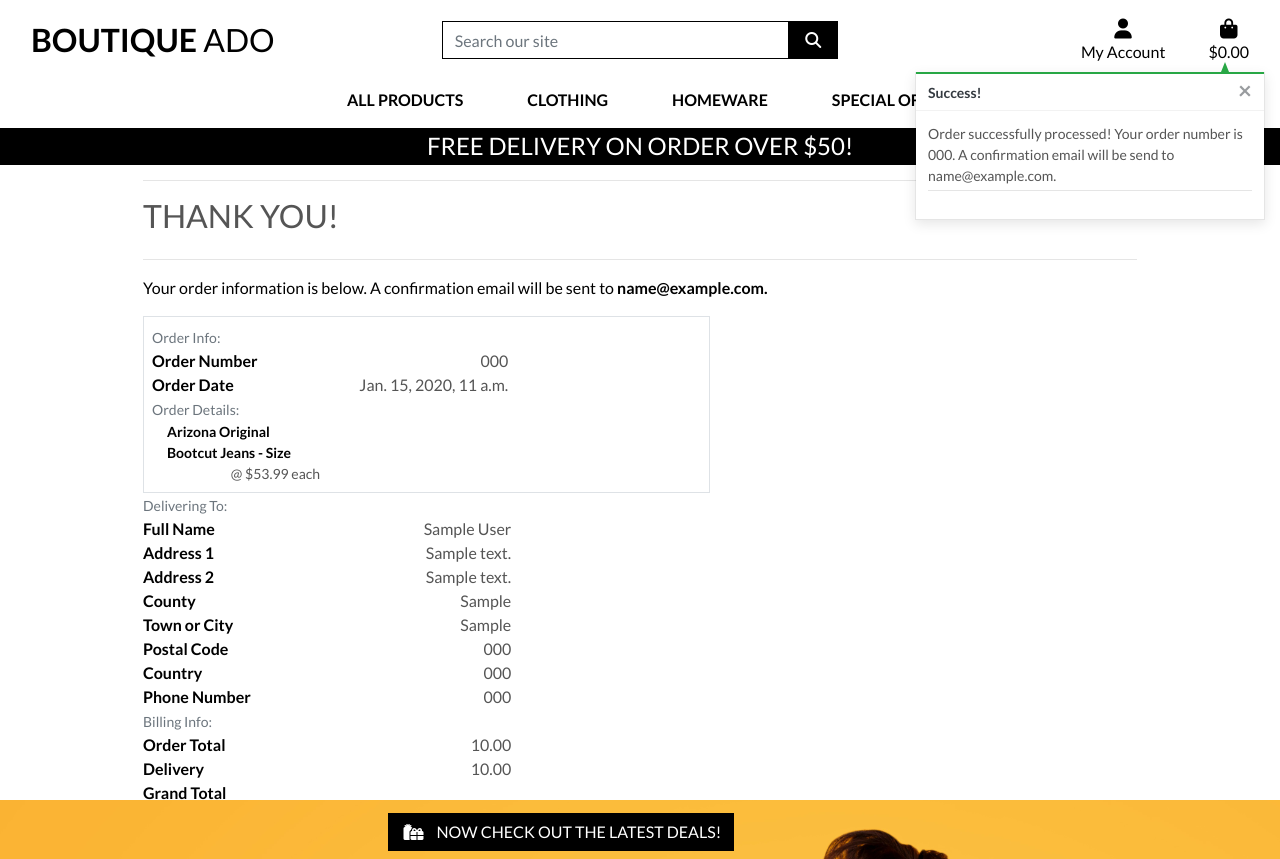
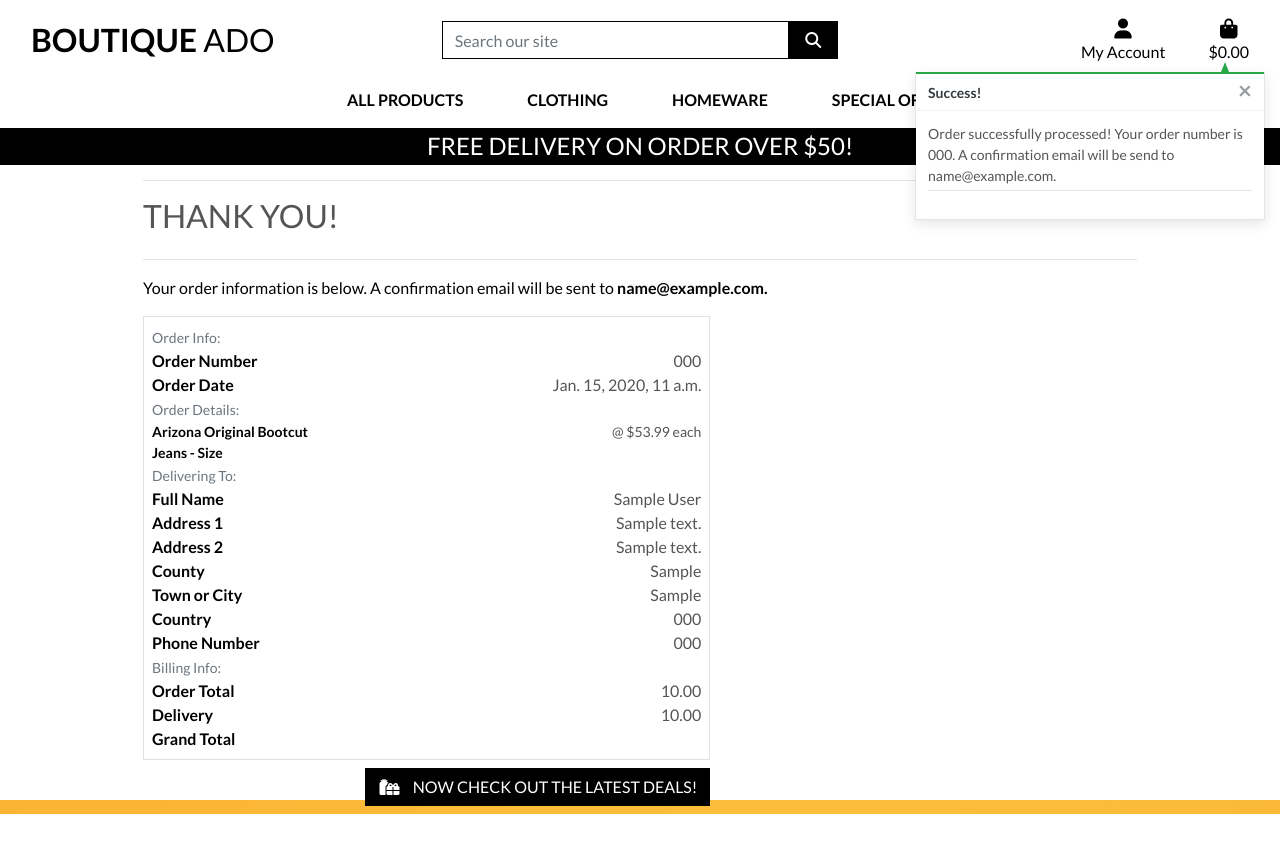
Before and after one commit to Mienjung97/boutique_ado, a Django app: page /checkout/checkout_success/000 in a window 1280 px wide. After the commit the page ends 814 px from the top, so only its background shows below. Run offline with Django 3.2, Linux system fonts and the light colour scheme; data comes from the database, SQL or seed files in the repository; tables that the repository leaves empty hold one stand-in row (values such as "Sample post"); some libraries are stand-ins or nearby versions.

Commit message:
added order summary to checkout success page

```diff
--- a/checkout/templates/checkout/checkout_success.html
+++ b/checkout/templates/checkout/checkout_success.html
@@ -39,7 +39,7 @@
                     <div class="col-12 col-md-4">
                         <p class="mb-0 text-black font-weight-bold">Order Number</p>
                     </div>
-                    <div class="col-12 col-md-4 text-md-right">
+                    <div class="col-12 col-md-8 text-md-right">
                         <p class="mb-0">{{ order.order_number }}</p>
                     </div>
                 </div>
@@ -47,7 +47,7 @@
                     <div class="col-12 col-md-4">
                         <p class="mb-0 text-black font-weight-bold">Order Date</p>
                     </div>
-                    <div class="col-12 col-md-4 text-md-right">
+                    <div class="col-12 col-md-8 text-md-right">
                         <p class="mb-0">{{ order.date }}</p>
                     </div>
                 </div>
@@ -57,14 +57,15 @@
                         <small class="text-muted">Order Details:</small>
                     </div>
                 </div>
+
                 {% for item in order.lineitems.all %}
-                <div class="row"></div>
+                <div class="row">
                     <div class="col-12 col-md-4">
                         <p class="small mb-0 text-black font-weight-bold">
                             {{ item.product.name }}{% if item.product_size %} - Size {{ item.product.size|upper }}{% endif %}
                         </p>
                     </div>
-                    <div class="col-12 col-md-4 text-md-right">
+                    <div class="col-12 col-md-8 text-md-right">
                         <p class="small mb-0">{{ item.quantitiy }} @ ${{ item.product.price }} each</p>
                     </div>
                 </div>
@@ -79,7 +80,7 @@
                     <div class="col-12 col-md-4">
                         <p class="mb-0 text-black font-weight-bold">Full Name</p>
                     </div>
-                    <div class="col-12 col-md-4 text-md-right">
+                    <div class="col-12 col-md-8 text-md-right">
                         <p class="mb-0">{{ order.full_name }}</p>
                     </div>
                 </div>
@@ -87,47 +88,58 @@
                     <div class="col-12 col-md-4">
                         <p class="mb-0 text-black font-weight-bold">Address 1</p>
                     </div>
-                    <div class="col-12 col-md-4 text-md-right">
+                    <div class="col-12 col-md-8 text-md-right">
                         <p class="mb-0">{{ order.street_address1 }}</p>
                     </div>
                 </div>
+
+                {% if order.street_address2 %}
                     <div class="row">
                         <div class="col-12 col-md-4">
                             <p class="mb-0 text-black font-weight-bold">Address 2</p>
                         </div>
-                    <div class="col-12 col-md-4 text-md-right">
+                        <div class="col-12 col-md-8 text-md-right">
                             <p class="mb-0">{{ order.street_address2 }}</p>
                         </div>
                     </div>
+                {% endif %}
+
+                {% if order.county %}
                     <div class="row">
                         <div class="col-12 col-md-4">
                             <p class="mb-0 text-black font-weight-bold">County</p>
                         </div>
-                    <div class="col-12 col-md-4 text-md-right">
+                        <div class="col-12 col-md-8 text-md-right">
                             <p class="mb-0">{{ order.county }}</p>
                         </div>
                     </div>
+                {% endif %}
+
                 <div class="row">
                     <div class="col-12 col-md-4">
                         <p class="mb-0 text-black font-weight-bold">Town or City</p>
                     </div>
-                    <div class="col-12 col-md-4 text-md-right">
+                    <div class="col-12 col-md-8 text-md-right">
                         <p class="mb-0">{{ order.town_or_city }}</p>
                     </div>
                 </div>
+
+                {% if order.street_postcode %}
                     <div class="row">
                         <div class="col-12 col-md-4">
                             <p class="mb-0 text-black font-weight-bold">Postal Code</p>
                         </div>
-                    <div class="col-12 col-md-4 text-md-right">
+                        <div class="col-12 col-md-8 text-md-right">
                             <p class="mb-0">{{ order.postcode }}</p>
                         </div>
                     </div>
+                {% endif %}
+
                 <div class="row">
                     <div class="col-12 col-md-4">
                         <p class="mb-0 text-black font-weight-bold">Country</p>
                     </div>
-                    <div class="col-12 col-md-4 text-md-right">
+                    <div class="col-12 col-md-8 text-md-right">
                         <p class="mb-0">{{ order.order_number }}</p>
                     </div>
                 </div>
@@ -135,7 +147,7 @@
                     <div class="col-12 col-md-4">
                         <p class="mb-0 text-black font-weight-bold">Phone Number</p>
                     </div>
-                    <div class="col-12 col-md-4 text-md-right">
+                    <div class="col-12 col-md-8 text-md-right">
                         <p class="mb-0">{{ order.phone_number }}</p>
                     </div>
                 </div>
@@ -149,7 +161,7 @@
                     <div class="col-12 col-md-4">
                         <p class="mb-0 text-black font-weight-bold">Order Total</p>
                     </div>
-                    <div class="col-12 col-md-4 text-md-right">
+                    <div class="col-12 col-md-8 text-md-right">
                         <p class="mb-0">{{ order.order_total }}</p>
                     </div>
                 </div>
@@ -157,7 +169,7 @@
                     <div class="col-12 col-md-4">
                         <p class="mb-0 text-black font-weight-bold">Delivery</p>
                     </div>
-                    <div class="col-12 col-md-4 text-md-right">
+                    <div class="col-12 col-md-8 text-md-right">
                         <p class="mb-0">{{ order.delivery_cost}}</p>
                     </div>
                 </div>
@@ -165,11 +177,10 @@
                     <div class="col-12 col-md-4">
                         <p class="mb-0 text-black font-weight-bold">Grand Total</p>
                     </div>
-                    <div class="col-12 col-md-4 text-md-right">
+                    <div class="col-12 col-md-8 text-md-right">
                         <p class="mb-0">{{ order.gand_total }}</p>
                     </div>
                 </div>
-
             </div>
         </div>
     </div>
```
Lines whose indentation alone changed are shown as unchanged.
